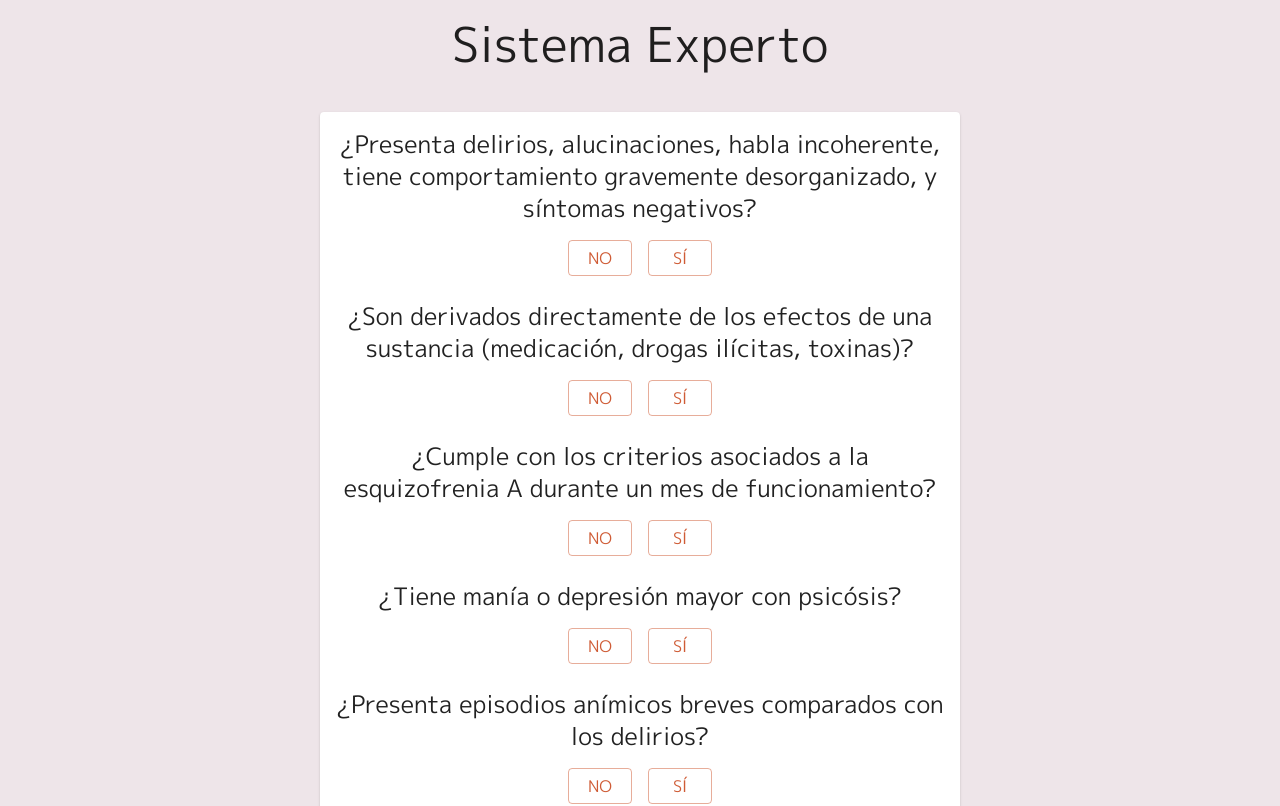
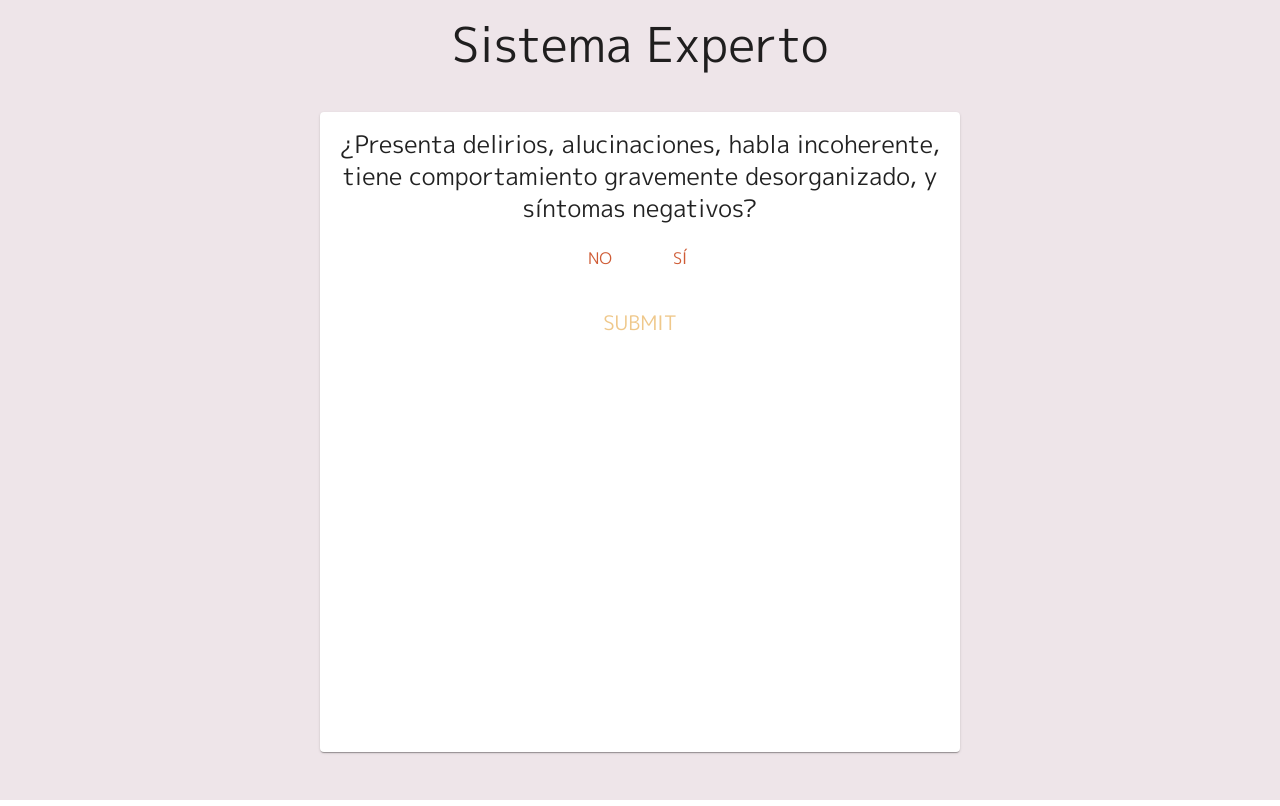
Before and after one commit to AyanoNK/Mental-Diseases-Expert-System, a React (Create React App) app in the folder frontend/: page / in a window 1280 px wide. Shown: the top 806 px of the page. Built offline with nearby package versions, Linux system fonts and the light colour scheme.

Commit message:
Fixed question validation and added answer return

```diff
--- a/frontend/src/MainForm/Form.tsx
+++ b/frontend/src/MainForm/Form.tsx
@@ -1,5 +1,5 @@
 import { Button, Grid, Typography } from "@mui/material";
-import React, { FC, useCallback, useEffect, useState } from "react";
+import React, { FC, useCallback, useState } from "react";
 import Question from "./Question";
 
 type Props = {};
@@ -19,33 +19,61 @@ type Questions = {
   question_13: boolean | null;
 };
 const Form: FC<Props> = () => {
-  const [response, setResponse] = useState<any>(null);
+  const [response, setResponse] = useState<any>("");
   const [options, setOptions] = useState<Questions>({
     question_1: false,
-    question_2: false,
-    question_3: false,
-    question_4: false,
-    question_5: false,
-    question_6: false,
-    question_7: false,
-    question_8: false,
-    question_9: false,
-    question_10: false,
-    question_11: false,
-    question_12: false,
-    question_13: false,
+    question_2: null,
+    question_3: null,
+    question_4: null,
+    question_5: null,
+    question_6: null,
+    question_7: null,
+    question_8: null,
+    question_9: null,
+    question_10: null,
+    question_11: null,
+    question_12: null,
+    question_13: null,
   });
 
   // ts-ignore
   const onSubmit = useCallback(async () => {
+    const object_keys = Object.keys(options);
+    const temporaryObject = options;
+    if (temporaryObject.question_1 === true) {
+      object_keys.forEach((key) => {
+        // @ts-ignore
+        if (temporaryObject[key] === null) {
+          // @ts-ignore
+          temporaryObject[key] = false;
+        }
+      });
       const opt = {
         method: "POST",
-      body: JSON.stringify(options),
+        body: JSON.stringify(temporaryObject),
       };
       await fetch("https://bedb-201-244-32-19.ngrok.io", opt)
         .then((res) => res.json())
-      .then((data) => setResponse(data))
+        .then((data) => setResponse(data.Enfermedad))
         .catch((err) => console.log(err));
+      setOptions({
+        question_1: null,
+        question_2: null,
+        question_3: null,
+        question_4: null,
+        question_5: null,
+        question_6: null,
+        question_7: null,
+        question_8: null,
+        question_9: null,
+        question_10: null,
+        question_11: null,
+        question_12: null,
+        question_13: null,
+      });
+    } else {
+      setResponse("No tiene nada.");
+    }
   }, [options]);
 
   return (
@@ -68,7 +96,7 @@ const Form: FC<Props> = () => {
             />
           </Grid>
         )}
-        {!options.question_2 && (
+        {options.question_2 === false && (
           <Grid item xs={12}>
             <Question
               questionText="¿Son derivados directamente de los efectos de una sustancia (medicación, drogas ilícitas, toxinas)?"
@@ -77,7 +105,7 @@ const Form: FC<Props> = () => {
             />
           </Grid>
         )}
-        {!options.question_3 && (
+        {options.question_3 === false && (
           <Grid item xs={12}>
             <Question
               questionText="¿Cumple con los criterios asociados a la esquizofrenia A durante un mes de funcionamiento?"
@@ -86,7 +114,7 @@ const Form: FC<Props> = () => {
             />
           </Grid>
         )}
-        {!options.question_4 ? (
+        {options.question_4 && (
           <Grid item xs={12}>
             <Question
               questionText="¿Tiene manía o depresión mayor con psicósis?"
@@ -94,7 +122,8 @@ const Form: FC<Props> = () => {
               setOptions={setOptions}
             />
           </Grid>
-        ) : (
+        )}
+        {options.question_4 === false && (
           <Grid item xs={12}>
             <Question
               questionText="¿Tiene delirios comunes durante un mes?"
@@ -103,7 +132,7 @@ const Form: FC<Props> = () => {
             />
           </Grid>
         )}
-        {options.question_5 ? (
+        {options.question_5 === false && (
           <Grid item xs={12}>
             <Question
               questionText="¿Tiene delirios comunes más de un día y menos de un mes?"
@@ -111,7 +140,8 @@ const Form: FC<Props> = () => {
               setOptions={setOptions}
             />
           </Grid>
-        ):(
+        )}
+        {options.question_5 && (
           <Grid item xs={12}>
             <Question
               questionText="¿Presenta episodios anímicos breves comparados con los delirios?"
@@ -120,7 +150,7 @@ const Form: FC<Props> = () => {
             />
           </Grid>
         )}
-        {options.question_11 ? (
+        {options.question_11 === false && (
           <Grid item xs={12}>
             <Question
               questionText="¿Presenta delirios sólo durante la alteración del estado anímico?"
@@ -128,7 +158,8 @@ const Form: FC<Props> = () => {
               setOptions={setOptions}
             />
           </Grid>
-        ):(
+        )}
+        {options.question_11 && (
           <Grid item xs={12}>
             <Question
               questionText="¿Estos síntomas han deteriorado notablemente su funcionamiento normal?"
@@ -146,7 +177,8 @@ const Form: FC<Props> = () => {
             />
           </Grid>
         )}
-        {!options.question_7 || options.question_9 && (
+        {options.question_7 === false ||
+          (options.question_9 && (
             <Grid item xs={12}>
               <Question
                 questionText="¿Cumple con los criterios asociados a la esquizofrenia A durante seis meses de duración?"
@@ -154,8 +186,8 @@ const Form: FC<Props> = () => {
                 setOptions={setOptions}
               />
             </Grid>
-        )}
-        {!options.question_9 && (
+          ))}
+        {options.question_9 === false && (
           <Grid item xs={12}>
             <Question
               questionText="¿Presenta dos semanas de psicosis positiva sin problemas aníminos prominentes?"
@@ -168,9 +200,9 @@ const Form: FC<Props> = () => {
       <Button type="submit" onClick={onSubmit}>
         <Typography variant="h6">Submit</Typography>
       </Button>
-      {response !== null && (
+      {response !== "" && (
         <Grid item xs={12} mt={3}>
-          <Typography align="center">{response.Enfermedad}</Typography>
+          <Typography align="center">{response}</Typography>
         </Grid>
       )}
     </Grid>
--- a/frontend/src/MainForm/Question.tsx
+++ b/frontend/src/MainForm/Question.tsx
@@ -42,7 +42,7 @@ const Question: FC<Props> = ({ questionText, question, setOptions }) => {
             <Button
               onClick={() => handleButton(false)}
               color="secondary"
-              variant="outlined"
+              variant={answer === false ? "outlined" : "text"}
             >
               <Typography variant="body1">No</Typography>
             </Button>
@@ -51,7 +51,7 @@ const Question: FC<Props> = ({ questionText, question, setOptions }) => {
             <Button
               onClick={() => handleButton(true)}
               color="secondary"
-              variant="outlined"
+              variant={answer === true ? "outlined" : "text"}
             >
               <Typography variant="body1">Sí</Typography>
             </Button>
```
Also changed, not shown: 1 other file (tests, documents, lock files or other folders). Lines whose indentation alone changed are shown as unchanged.
